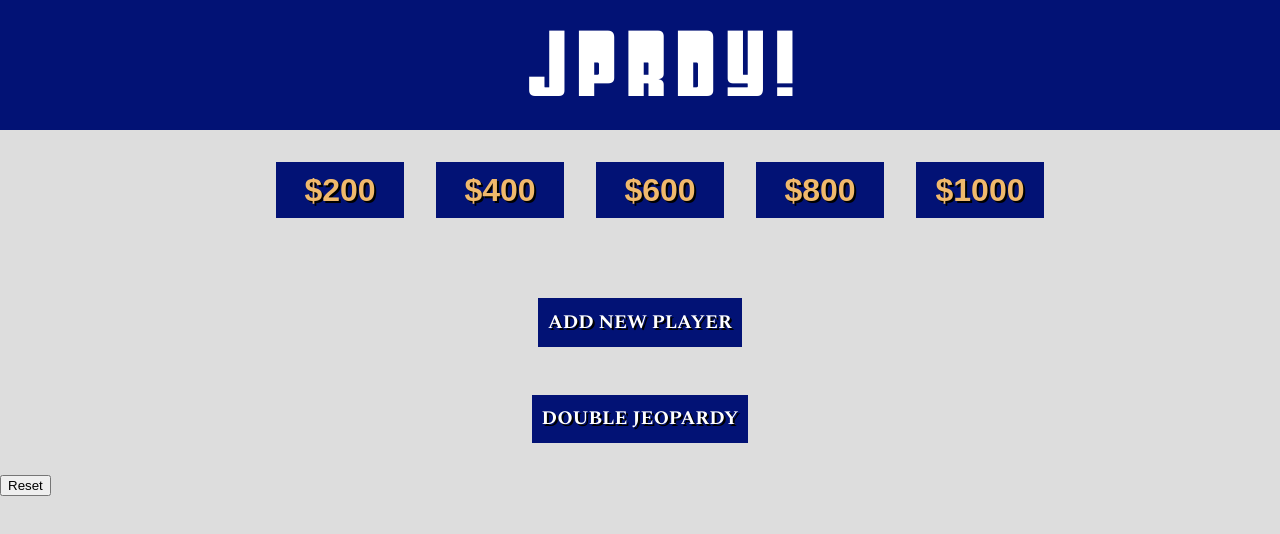
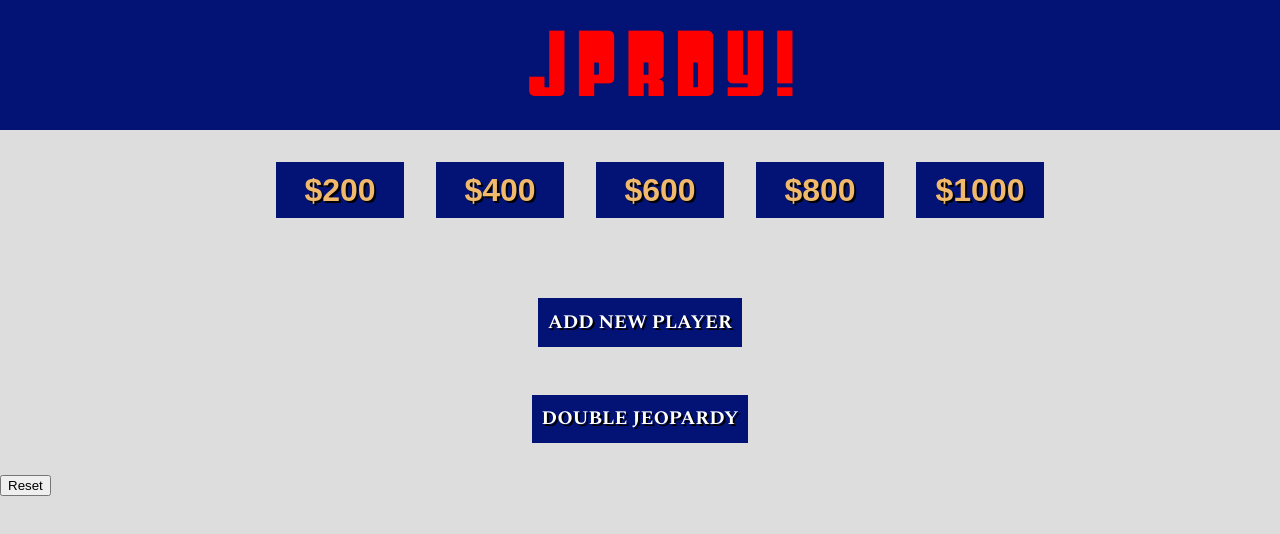
Before and after one commit to pbzona/jprdy, a React (Create React App) app: page / in a window 1280 px wide. Shown: the top 534 px of the page. Built offline with nearby package versions, Linux system fonts and the light colour scheme.

Commit message:
Testing something for deployment

```diff
--- a/src/styles/Header.css
+++ b/src/styles/Header.css
@@ -1,13 +1,11 @@
 @font-face {
 	font-family: 'Gyparody';
-	src:
-		url(../fonts/gyparody.ttf)
-		format('truetype');
+	src: url(../fonts/gyparody.ttf) format('truetype');
 }
 
 .header-main {
 	background: #021275;
-	color: #fff;
+	color: red;
 	padding: 1.6rem;
 	text-align: center;
 	width: 100%;
@@ -16,7 +14,7 @@
 .header-main h1 {
 	font-family: 'Gyparody';
 	font-size: 5rem;
-	letter-spacing: .8rem;
+	letter-spacing: 0.8rem;
 	text-transform: uppercase;
 	margin: 0;
 }
```
